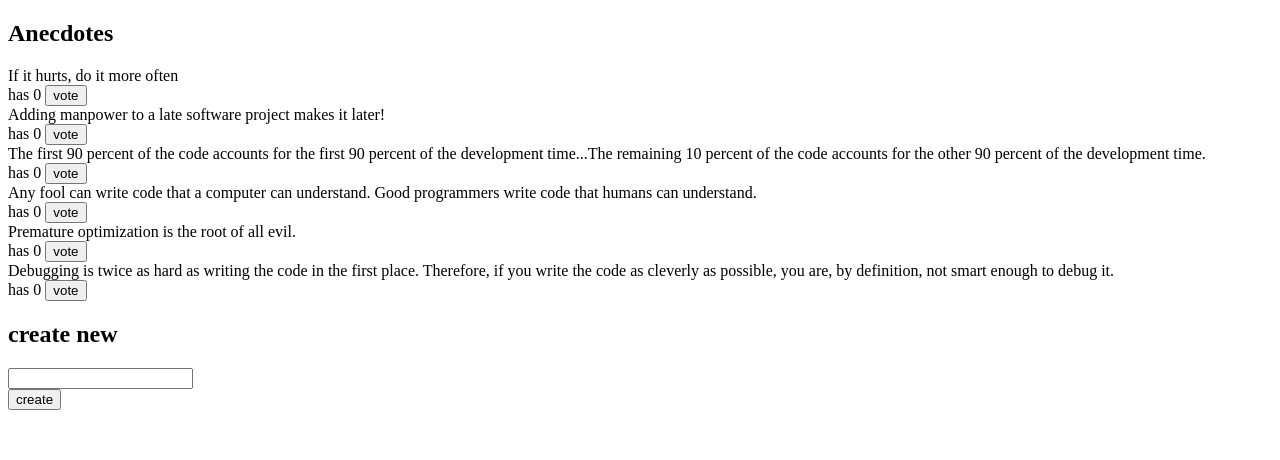
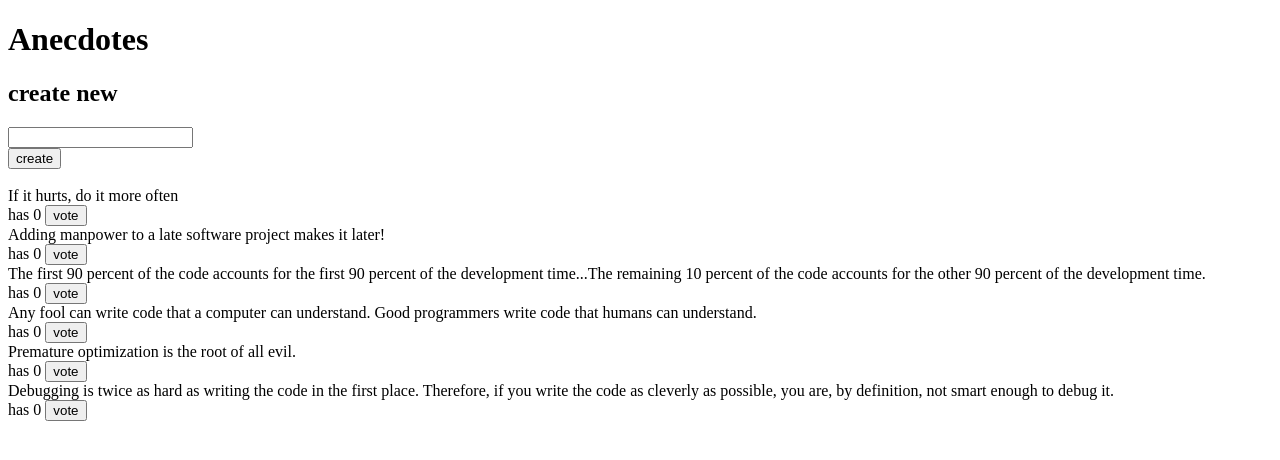
Before and after one commit to jusalanen/fs19osa6, a React (Create React App) app in the folder anecdotes-redux/: page / in a window 1280 px wide. Shown: the top 460 px of the page. Built offline with nearby package versions, Linux system fonts and the light colour scheme.

Commit message:
lisää tehtävän 6.8 AnecdoteList

```diff
--- a/anecdotes-redux/src/App.js
+++ b/anecdotes-redux/src/App.js
@@ -1,31 +1,13 @@
-import React from 'react';
-import { voteAnecdote } from './reducers/anecdoteReducer'
+import React from 'react'
+import AnecdoteList from './components/AnecdoteList'
 import AnecdoteForm from './components/AnecdoteForm'
 
 const App = (props) => {
-  const anecdotes = props.store.getState().sort((a, b) =>
-    b.votes -a.votes)
-
-  const vote = (id) => {
-    console.log('vote', id)
-    props.store.dispatch(voteAnecdote(id))
-  }
-
   return (
     <div>
-      <h2>Anecdotes</h2>
-      {anecdotes.map(anecdote =>
-        <div key={anecdote.id}>
-          <div>
-            {anecdote.content}
-          </div>
-          <div>
-            has {anecdote.votes} <button onClick={() =>
-              vote(anecdote.id)}>vote</button>
-          </div>
-        </div>
-      )}
+      <h1>Anecdotes</h1>
       <AnecdoteForm store={props.store} />
+      <AnecdoteList store={props.store} />
     </div>
   )
 }
--- a/anecdotes-redux/src/components/AnecdoteForm.js
+++ b/anecdotes-redux/src/components/AnecdoteForm.js
@@ -17,7 +17,7 @@ const AnecdoteForm = (props) => {
       <form onSubmit={addAnecdote}>
         <div><input name="anecdote" /></div>
         <button type="submit">create</button>
-      </form>
+      </form><br></br>
   </div>
   )
 }
--- /dev/null
+++ b/anecdotes-redux/src/components/AnecdoteList.js
@@ -0,0 +1,30 @@
+import React from 'react'
+import { voteAnecdote } from '../reducers/anecdoteReducer'
+
+const AnecdoteList = (props) => {
+  const anecdotes = props.store.getState().sort((a, b) =>
+    b.votes - a.votes)
+
+  const vote = (id) => {
+    console.log('vote', id)
+    props.store.dispatch(voteAnecdote(id))
+  }
+
+  return (
+  <div>
+    {anecdotes.map(anecdote =>
+        <div key={anecdote.id}>
+          <div>
+            {anecdote.content}
+          </div>
+          <div>
+            has {anecdote.votes} <button onClick={() =>
+              vote(anecdote.id)}>vote</button>
+          </div>
+        </div>
+      )}
+  </div>
+  )
+}
+
+export default AnecdoteList
```
